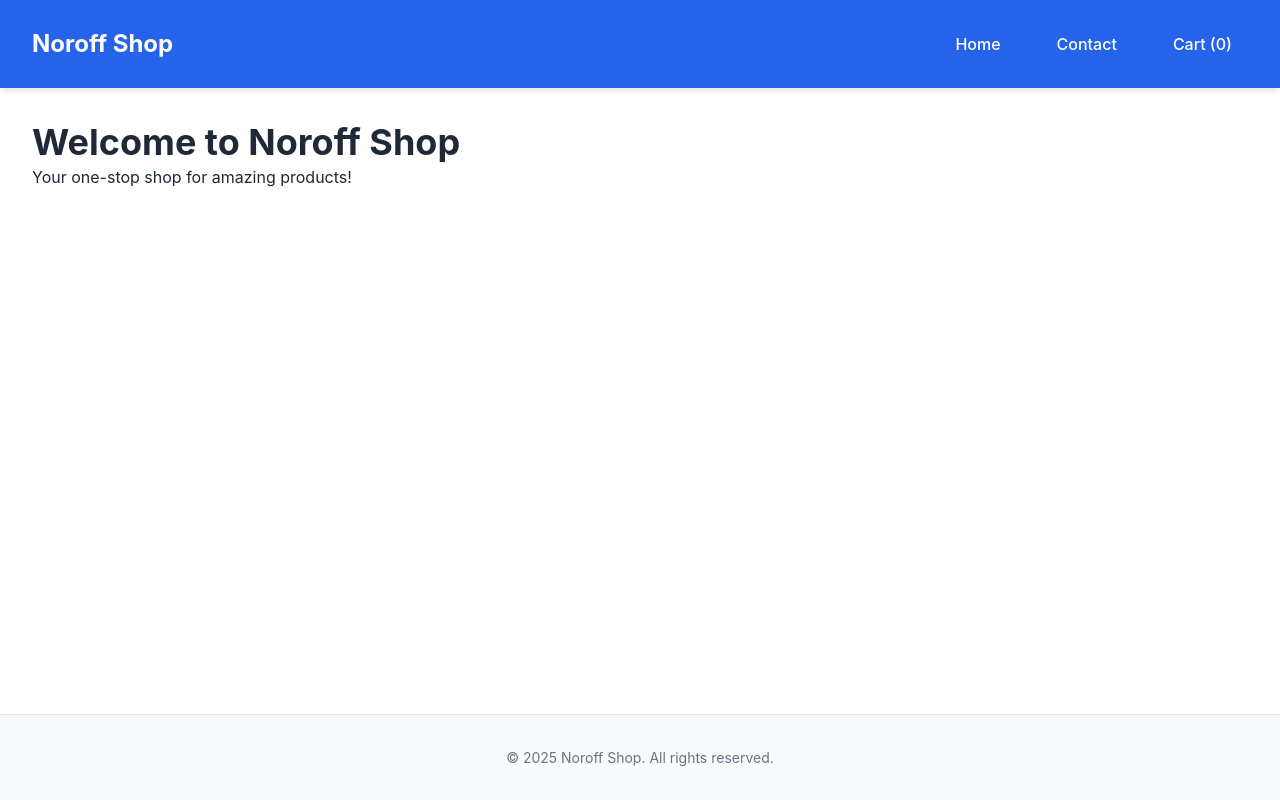
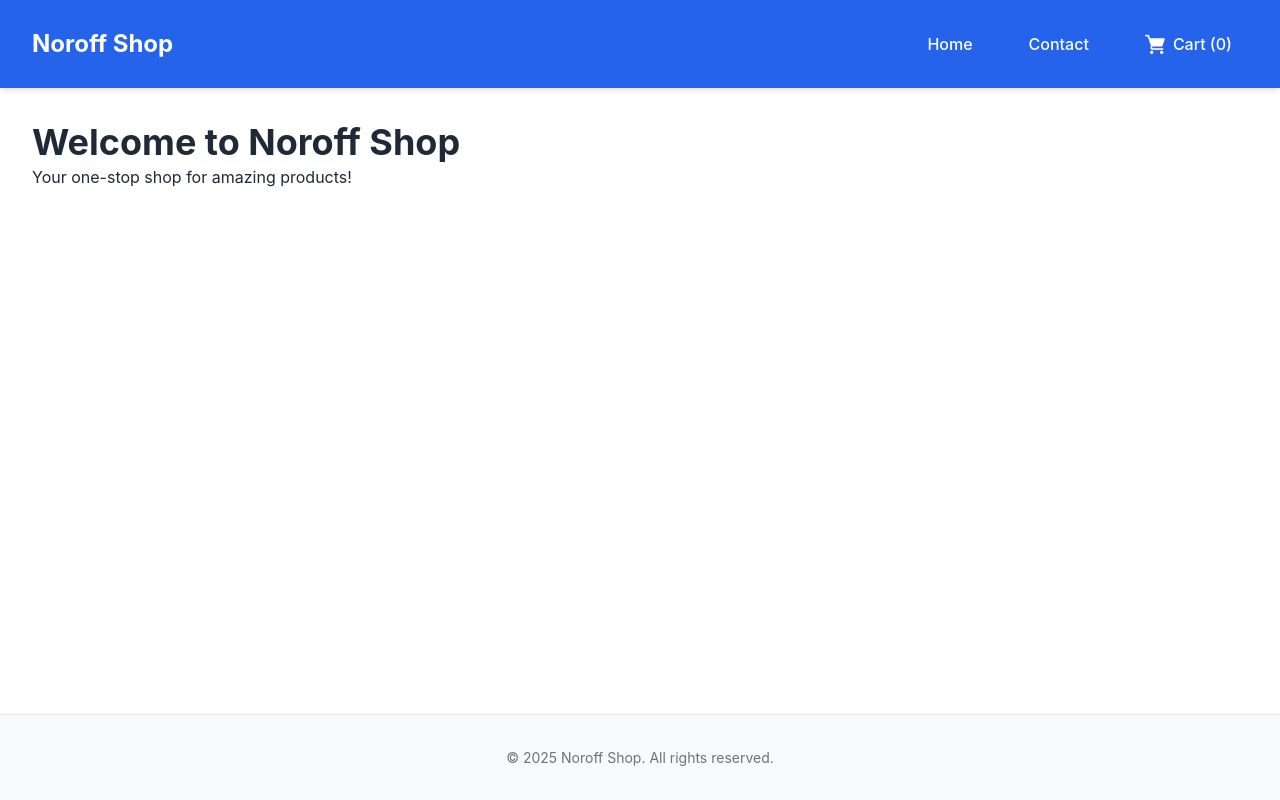
Before and after one commit to NoroffFEU/jsfw-2025-v1-ddyrnes-jsfw, a React (Create React App) app: page / in a window 1280 px wide. Built offline with nearby package versions, Linux system fonts and the light colour scheme.

Commit message:
Add CartIcon component with custom icon

```diff
--- /dev/null
+++ b/src/components/CartIcon/CartIcon.styles.ts
@@ -0,0 +1,18 @@
+import styled from "styled-components";
+import { Link } from "react-router-dom";
+
+export const CartLink = styled(Link)`
+  display: flex;
+  align-items: center;
+  gap: ${({ theme }) => theme.spacing.sm};
+  color: white;
+  text-decoration: none;
+  font-weight: ${({ theme }) => theme.typography.fontWeight.medium};
+  padding: ${({ theme }) => theme.spacing.sm} ${({ theme }) => theme.spacing.md};
+  border-radius: ${({ theme }) => theme.borderRadius.md};
+  transition: background-color ${({ theme }) => theme.transitions.fast};
+
+  &:hover {
+    background-color: rgba(255, 255, 255, 0.1);
+  }
+`;
--- /dev/null
+++ b/src/components/CartIcon/index.tsx
@@ -0,0 +1,26 @@
+import React from "react";
+import * as S from "./CartIcon.styles";
+import cartIcon from "../../assets/icons/shopping-cart.png";
+
+interface ICartIcon {
+  count?: number;
+}
+
+function CartIcon({ count = 0 }: ICartIcon) {
+  return (
+    <S.CartLink to="/cart">
+      <img
+        src={cartIcon}
+        alt="Cart"
+        style={{
+          width: "20px",
+          height: "20px",
+          filter: "brightness(0) invert(1)",
+        }}
+      />
+      Cart ({count})
+    </S.CartLink>
+  );
+}
+
+export default CartIcon;
--- a/src/components/Header/index.tsx
+++ b/src/components/Header/index.tsx
@@ -1,5 +1,6 @@
 import React from "react";
 import * as S from "./Header.styles";
+import CartIcon from "../CartIcon";
 
 function Header() {
   return (
@@ -9,7 +10,7 @@ function Header() {
         <S.Nav>
           <S.NavLink to="/">Home</S.NavLink>
           <S.NavLink to="/contact">Contact</S.NavLink>
-          <S.NavLink to="/cart">Cart (0)</S.NavLink>
+          <CartIcon count={0} />
         </S.Nav>
       </S.HeaderContainer>
     </S.HeaderWrapper>
```
Also changed, not shown: src/assets/icons/shopping-cart.png (added).
